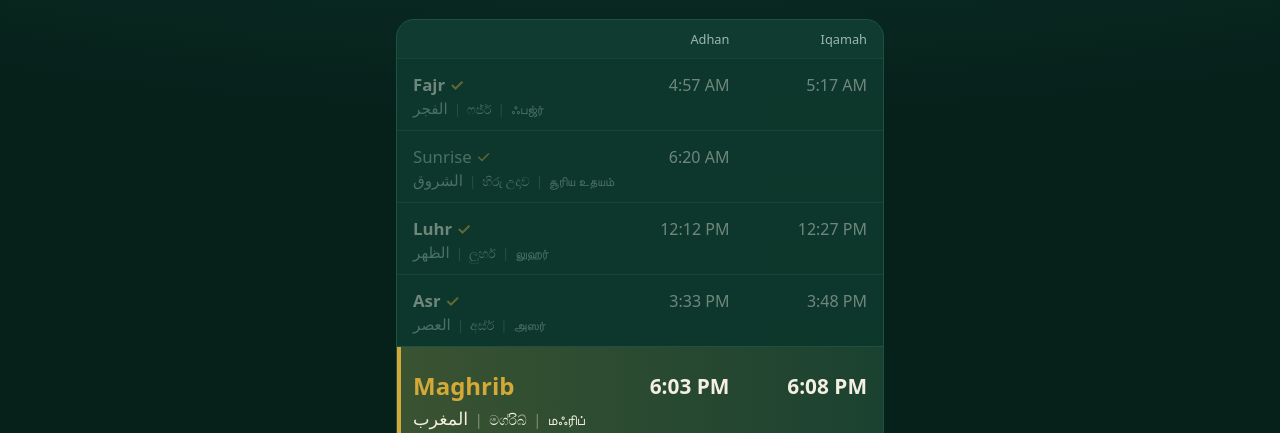
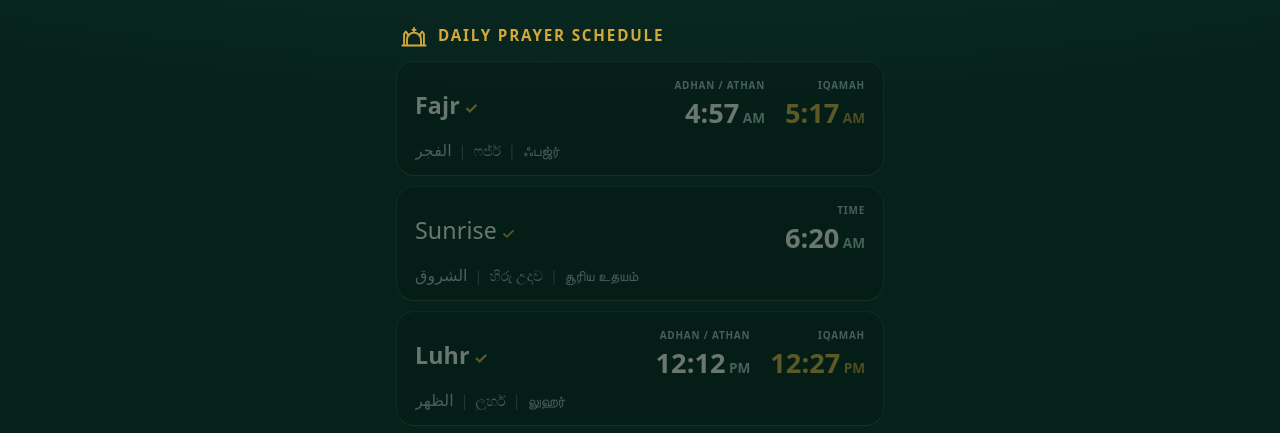
Before and after one commit to DevArafath/TJM_PrayerTime, a plain HTML site: page index.html in a window 1280 px wide. Shown: the part 359-792 px from the top of the page. Drawn offline with Linux system fonts and the light colour scheme.

Commit message:
Add files via upload

```diff
--- a/app.js
+++ b/app.js
@@ -46,6 +46,11 @@
     });
   }
   const fmt = d => d.toLocaleTimeString('en-US', { hour: 'numeric', minute: '2-digit', hour12: S.hour12 });
+  // big time with a small AM/PM (12-hour) or plain HH:MM (24-hour)
+  const fmtHTML = d => {
+    if (!S.hour12) return d.toLocaleTimeString('en-GB', { hour: '2-digit', minute: '2-digit', hourCycle: 'h23' });
+    const [t, ap] = fmt(d).split(/\s+/); return `${t}<span class="ap">${ap || ''}</span>`;
+  };
 
   function renderDates(now) {
     $('gdate').textContent = now.toLocaleDateString('en-GB', { weekday: 'long', day: 'numeric', month: 'long', year: 'numeric' });
@@ -89,10 +94,12 @@
     });
     $('list').innerHTML = rows.map(r => {
       const cur = st && st.e.key === r.key && st.e.adhan.getDate() === today.getDate();
-      const cls = ['row', r.key === 'sunrise' ? 'sun' : '', r.done ? 'done' : '', cur ? 'now' : '', cur && st.mode === 'iqamah' ? 'iq' : ''].join(' ');
+      const cls = ['card', r.key === 'sunrise' ? 'sun' : '', r.done ? 'done' : '', cur ? 'now' : '', cur && st.mode === 'iqamah' ? 'iq' : ''].join(' ');
       const words = (S.sub[r.sub] || []).map((w, i) => `<span lang="${['ar', 'si', 'ta'][i]}">${w}</span>`).join('<i>|</i>');
-      return `<div class="${cls} main"><b>${r.name}</b><span>${fmt(r.adhan)}</span><span>${r.iqamah ? fmt(r.iqamah) : ''}</span></div>` +
-        `<div class="${cls} subrow"><div class="sub">${words}</div></div>`;
+      return `<div class="${cls}"><b>${r.name}</b>` +
+        `<div class="t t1"><small>${r.key === 'sunrise' ? 'Time' : 'Adhan / Athan'}</small><strong>${fmtHTML(r.adhan)}</strong></div>` +
+        (r.iqamah ? `<div class="t tq"><small>Iqamah</small><strong>${fmtHTML(r.iqamah)}</strong></div>` : '') +
+        `<div class="sub">${words}</div></div>`;
     }).join('');
   }
 
--- a/index.html
+++ b/index.html
@@ -29,7 +29,10 @@
     <div id="sub"></div>
   </section>
   <section id="table">
-    <div class="row head"><span></span><span>Adhan</span><span>Iqamah</span></div>
+    <div class="sched-title">
+      <svg viewBox="0 0 24 24" width="28" height="28" fill="none" stroke="currentColor" stroke-width="1.6" stroke-linecap="round" stroke-linejoin="round" aria-hidden="true"><path d="M2 21h20M6 21v-5a6 6 0 0 1 12 0v5M12 10V6M10.6 7.6h2.8M3.5 21V11l1.5-2 1.5 2v3M17.5 14v-3l1.5-2 1.5 2v10"/></svg>
+      <span>Daily Prayer Schedule</span>
+    </div>
     <div id="list"></div>
   </section>
   <p id="msg"></p>
--- a/style.css
+++ b/style.css
@@ -1,4 +1,4 @@
-:root{--bg:#0a2e25;--bg2:#06201a;--card:#0f3b30;--ink:#f4efe1;--mute:#9db8ac;--gold:#d4a937;--line:#1d5243}
+:root{--bg:#0a2e25;--bg2:#06201a;--card:#051a15;--ink:#f4efe1;--mute:#9db8ac;--gold:#d4a937;--line:#1d5243}
 *{box-sizing:border-box;margin:0}
 html,body{min-height:100%;background:var(--bg2)}
 body{font-family:system-ui,-apple-system,"Segoe UI",Roboto,sans-serif;color:var(--ink);
@@ -11,6 +11,7 @@ h1{font:600 1.15rem Georgia,"Iowan Old Style",serif;letter-spacing:.02em;color:v
 #gdate{margin-top:10px;font-size:1rem}
 #hdate{color:var(--mute);font-size:.95rem;margin-top:2px}
 #hdateAr{font:500 1.25rem "Noto Naskh Arabic","Geeza Pro","Traditional Arabic",serif;margin-top:6px;color:var(--gold)}
+
 #hero{margin:22px 0;padding:22px 12px;text-align:center;border:1px solid var(--line);border-radius:22px;
  background:linear-gradient(160deg,#145240,#0c3429)}
 #hero.iqamah{border-color:var(--gold);box-shadow:0 0 0 1px var(--gold) inset}
@@ -18,32 +19,40 @@ h1{font:600 1.15rem Georgia,"Iowan Old Style",serif;letter-spacing:.02em;color:v
 #count{font:600 2.6rem Georgia,"Iowan Old Style",serif;margin:10px 0 6px;font-variant-numeric:tabular-nums;letter-spacing:.01em}
 #count small{font:400 .9rem system-ui;color:var(--mute);margin:0 .5em 0 .15em}
 #sub{color:var(--mute);font-size:.9rem}
-#table{border:1px solid var(--line);border-radius:18px;overflow:hidden;background:var(--card)}
-.row{display:grid;grid-template-columns:1.3fr 1fr 1fr;align-items:center;padding:14px 16px;border-top:1px solid var(--line);
- font-variant-numeric:tabular-nums;transition:opacity .4s}
-.row.head{border:0;padding:10px 16px;font-size:.8rem;color:var(--mute)}
-.row>span:nth-child(n+2){text-align:right}
-.row b{font-weight:600;font-size:1.05rem}
-.row.sun b{font-weight:400;color:var(--mute)}
-.row.done{opacity:.42;background:rgba(0,0,0,.18)}
-.row.done b::after{content:" ✓";color:var(--gold)}
-.sub{display:flex;flex-wrap:wrap;align-items:baseline;gap:.35em;margin-top:3px;font-size:.78rem;color:var(--mute)}
+
+/* schedule */
+.sched-title{display:flex;align-items:center;gap:10px;padding:2px 4px 12px;color:var(--gold);
+ font:700 .95rem system-ui;letter-spacing:.12em;text-transform:uppercase}
+#list{display:grid;gap:10px}
+.card{display:grid;grid-template-columns:1fr auto auto;column-gap:20px;align-items:center;
+ padding:16px 18px 14px;border-radius:18px;background:var(--card);border:1px solid #123d32;
+ border-bottom-color:#2f4a2a;font-variant-numeric:tabular-nums;transition:opacity .4s}
+.card b{font-weight:700;font-size:1.45rem;letter-spacing:.005em}
+.t{text-align:right}
+.t small{display:block;font:600 .62rem system-ui;letter-spacing:.08em;text-transform:uppercase;color:var(--mute);margin-bottom:2px}
+.t strong{font:700 1.7rem system-ui;white-space:nowrap}
+.tq strong{color:var(--gold)}
+.ap{font-size:.5em;font-weight:600;margin-left:.25em;color:var(--mute)}
+.tq .ap{color:var(--gold);opacity:.8}
+.sun .t1{grid-column:3}
+.sun b{font-weight:500}
+.sub{grid-column:1/-1;grid-row:2;display:flex;flex-wrap:nowrap;align-items:baseline;gap:.5em;margin-top:8px;
+ white-space:nowrap;overflow:hidden;font-size:.88rem;color:var(--mute)}
 .sub i{font-style:normal;opacity:.45}
-.sub span[lang=ar]{font-size:.95rem}
-.row.now{padding:22px 16px}
-.row.now b{font-size:1.5rem;color:var(--gold)}
-.row.now>span{font-size:1.3rem;font-weight:600}
-.row.now .sub{font-size:.85rem;color:var(--ink)}
-.row.now{background:linear-gradient(90deg,rgba(212,169,55,.22),rgba(212,169,55,.06));box-shadow:4px 0 0 var(--gold) inset}
-.row.now.iq>span:last-child{color:var(--gold);font-weight:600}
+.sub span[lang=ar]{font-size:1rem}
+
+.card.done{opacity:.42}
+.card.done b::after{content:" ✓";color:var(--gold);font-size:1rem}
+.card.now{padding:22px 20px 18px;border-color:var(--gold);
+ background:linear-gradient(135deg,rgba(212,169,55,.30),rgba(212,169,55,.08)),var(--card)}
+.card.now b{font-size:1.95rem;color:var(--gold)}
+.card.now .t strong{font-size:2.05rem}
+.card.now .t small{color:var(--ink)}
+.card.now .sub{color:var(--ink);font-size:.95rem;margin-top:10px}
+.card.now .sub span[lang=ar]{font-size:1.1rem}
+.card.now.iq .tq strong{text-shadow:0 0 16px rgba(212,169,55,.65)}
+
 #msg{margin-top:16px;text-align:center;color:var(--mute);font-size:.85rem}
 @media(prefers-reduced-motion:reduce){*{transition:none!important}}
 @media(min-width:420px){#count{font-size:3rem}}
-
-/* language names on their own row under each prayer */
-.row.main{padding-bottom:2px}
-.row.subrow{display:block;border-top:0;padding:0 16px 12px}
-.row.now.main{padding:22px 16px 4px}
-.row.now.subrow{padding:0 16px 20px}
-.sub{flex-wrap:nowrap;white-space:nowrap;margin-top:0;gap:.5em}
-.row.now .sub span[lang=ar]{font-size:1.1rem}
+@media(max-width:360px){.t strong{font-size:1.45rem}.card.now .t strong{font-size:1.7rem}.card.now b{font-size:1.7rem}}
--- a/sw.js
+++ b/sw.js
@@ -1,5 +1,5 @@
 // Bump VERSION whenever you change index.html, style.css, app.js or icons.
-const VERSION = 'v3', CACHE = 'prayer-times-' + VERSION;
+const VERSION = 'v4', CACHE = 'prayer-times-' + VERSION;
 const SHELL = ['./', 'index.html', 'style.css', 'app.js', 'manifest.json',
   'icons/icon-192.png', 'icons/icon-512.png', 'data/prayer-times.json', 'data/settings.json'];
 
```
